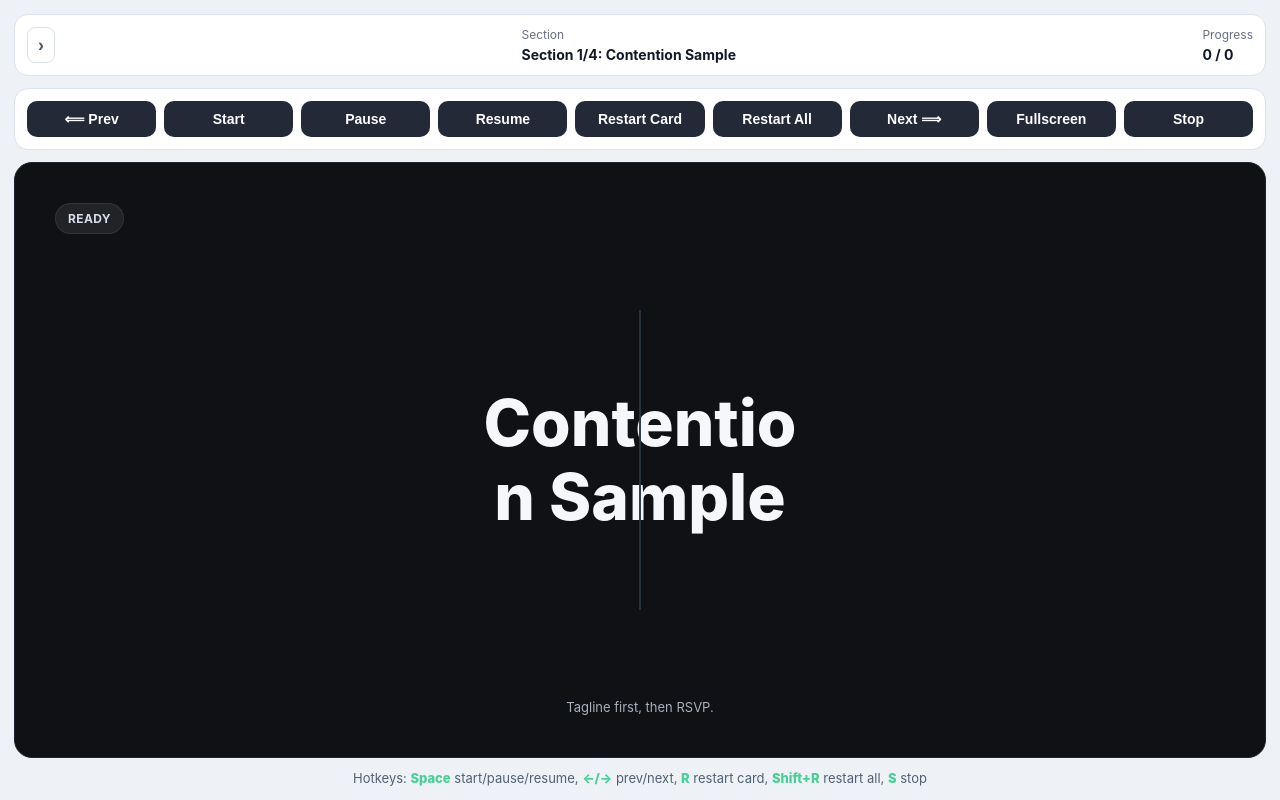
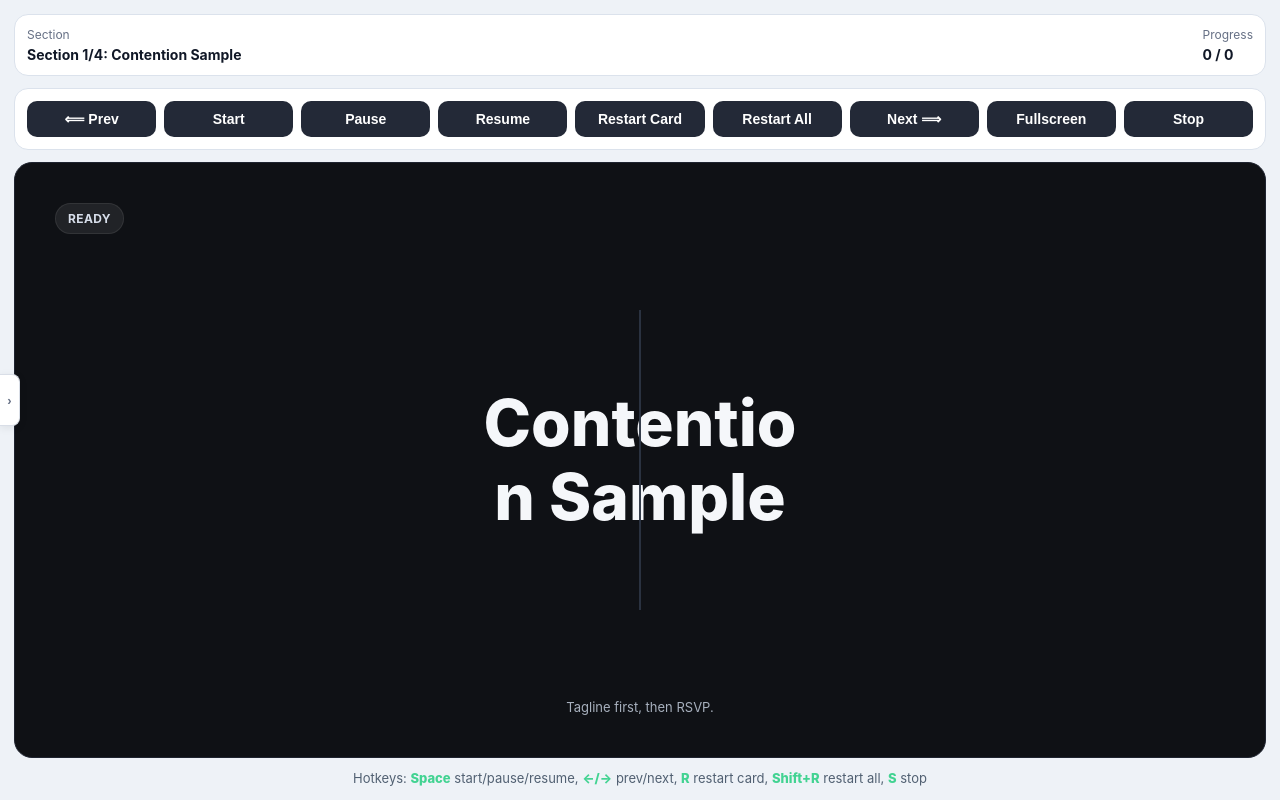
Before and after one commit to theilrig/Debate-Spreading-RSVP-Trainer, a plain HTML site: page index.html in a window 1280 px wide. Both pictures are taken after a click on the button "Toggle sidebar". Drawn offline with Linux system fonts and the light colour scheme.

Commit message:
Move sidebar toggle to vertical midpoint of sidebar edge
Co-Authored-By: Claude Sonnet 4.6 <noreply@anthropic.com>

```diff
--- a/css/styles.css
+++ b/css/styles.css
@@ -51,21 +51,39 @@ body {
 }
 
 #sidebarToggle {
-  background: none;
-  border: 1px solid #dbe2ec;
+  position: absolute;
+  left: 420px;
+  top: 50%;
+  transform: translate(-50%, -50%);
+  z-index: 100;
+  width: 20px;
+  height: 52px;
+  background: white;
+  border: 1px solid #d9dee7;
   border-radius: 8px;
-  padding: 5px 10px;
-  font-size: 18px;
-  font-weight: 600;
-  color: #4c5563;
+  font-size: 13px;
+  font-weight: 800;
+  color: #667085;
   cursor: pointer;
-  line-height: 1;
-  flex-shrink: 0;
+  transition: left 0.25s ease, transform 0.25s ease, background 0.15s ease;
+  padding: 0;
+  box-shadow: 0 2px 8px rgba(0,0,0,0.08);
+  display: flex;
+  align-items: center;
+  justify-content: center;
 }
 
-#sidebarToggle:hover { background: #eef2f7; }
-body.dark #sidebarToggle { border-color: #2a3140; color: #a7b0bd; }
-body.dark #sidebarToggle:hover { background: #1d222b; }
+#sidebarToggle:hover { background: #f0f4f9; color: #273142; }
+
+.app.sidebar-collapsed #sidebarToggle {
+  left: 0;
+  transform: translate(0%, -50%);
+  border-radius: 0 8px 8px 0;
+  border-left: none;
+}
+
+body.dark #sidebarToggle { background: #1d222b; border-color: #2a3140; color: #a7b0bd; }
+body.dark #sidebarToggle:hover { background: #232937; color: #f5f7fa; }
 
 .right {
   background: #eef2f7;
--- a/index.html
+++ b/index.html
@@ -8,6 +8,7 @@
 </head>
 <body>
   <div class="app">
+    <button id="sidebarToggle" title="Toggle sidebar">&#8249;</button>
     <div class="left">
       <div class="title-row">
         <h1>Rapid Series Debate Trainer</h1>
@@ -61,7 +62,6 @@
 
     <div class="right">
       <div class="statusbar">
-        <button id="sidebarToggle" title="Toggle sidebar">&#8249;</button>
         <div class="status-item">
           <div class="status-title">Section</div>
           <div class="status-value" id="sectionStatus">No section loaded</div>
```
